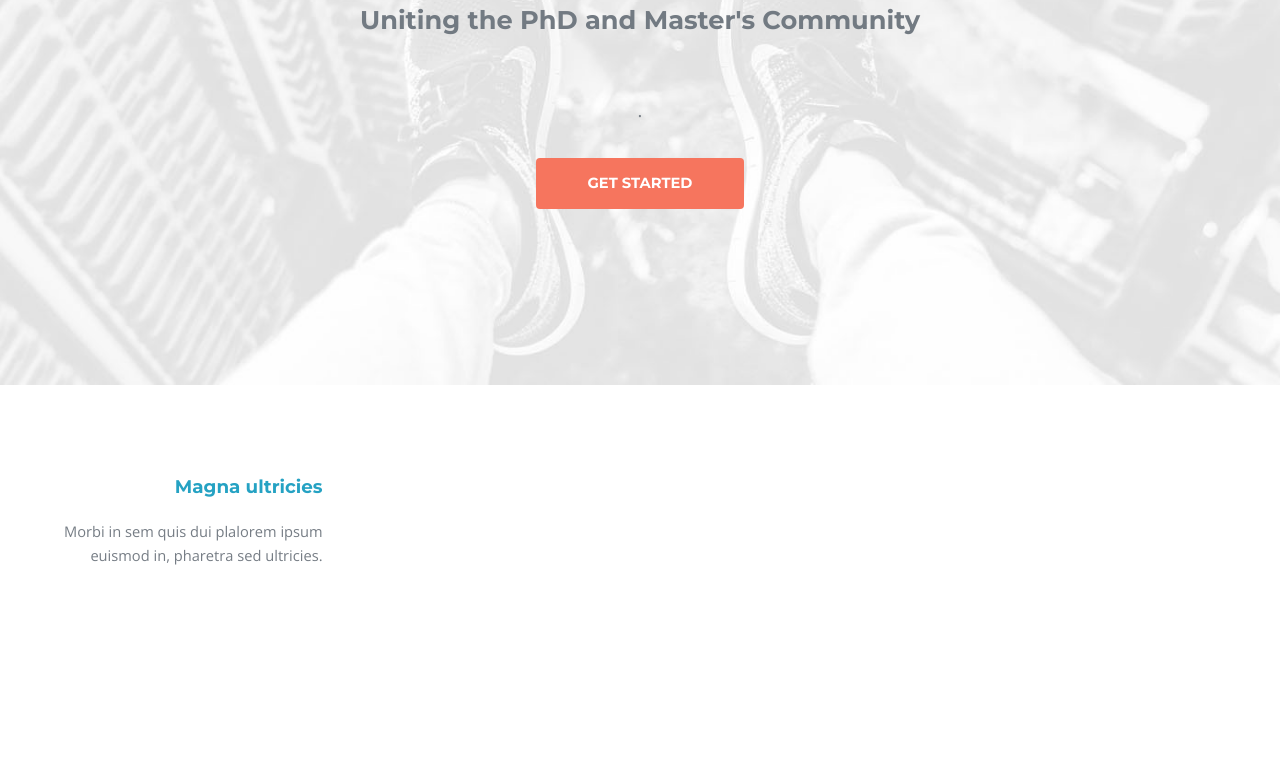
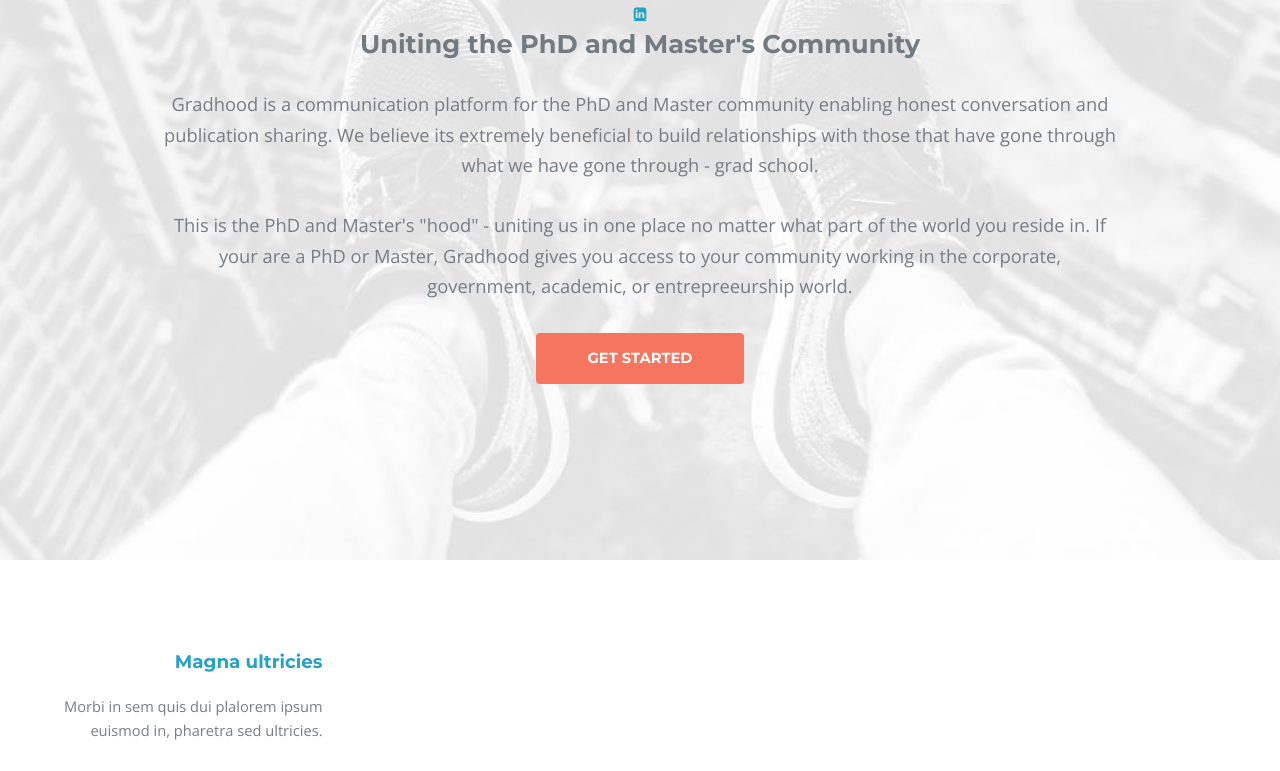
Before and after one commit to ujwalramesh/rehuk_gradhood, a plain HTML site: page gradhood-site/template_2/index.html in a window 1280 px wide. Shown: the part 329-1100 px from the top of the page. Drawn offline with nearby package versions, Linux system fonts and the light colour scheme.

Commit message:
local file server commit message

```diff
--- a/gradhood-site/template_2/index.html
+++ b/gradhood-site/template_2/index.html
@@ -39,8 +39,14 @@
 			<section id="banner">
 				<div class="content">
                                     <h1>Gradhood</h1>
+                                    <!--a class="first-child wsite-social-item wsite-social-linkedin" href="https://www.linkedin.com/company/gradhood" target="_blank"><span class="wsite-social-item-inner"></span></a-->
+                                    <a class="fa fa-linkedin-square" href="https://www.linkedin.com/company/gradhood" aria-hidden="true"></a>
+                                    <!--script src="https://platform.linkedin.com/in.js" type="text/javascript"> lang: en_US</script-->
+                                    <!--script type="IN/CompanyProfile" data-id="18249206" data-format="inline" data-related="false"></script-->
+                                    <!--script type="IN/FollowCompany" data-id="18249206"></script-->
+                                    <!--script type="IN/Share" data-url="https://www.linkedin.com/company/18249206/" data-counter="top"></script-->
                                     <h2>Uniting the PhD and Master's Community</h2>
-					<p><br />.</p>
+                                    <p>Gradhood is a communication platform for the PhD and Master community enabling honest conversation and<br />publication sharing. We believe its extremely beneficial to build relationships with those that have gone through<br />what we have gone through - grad school.<br /><br />This is the PhD and Master's "hood" - uniting us in one place no matter what part of the world you reside in. If<br />your are a PhD or Master, Gradhood gives you access to your community working in the corporate,<br />government, academic, or entrepreeurship world.</p>
 					<ul class="actions">
 						<li><a href="#one" class="button scrolly">Get Started</a></li>
 					</ul>
```
